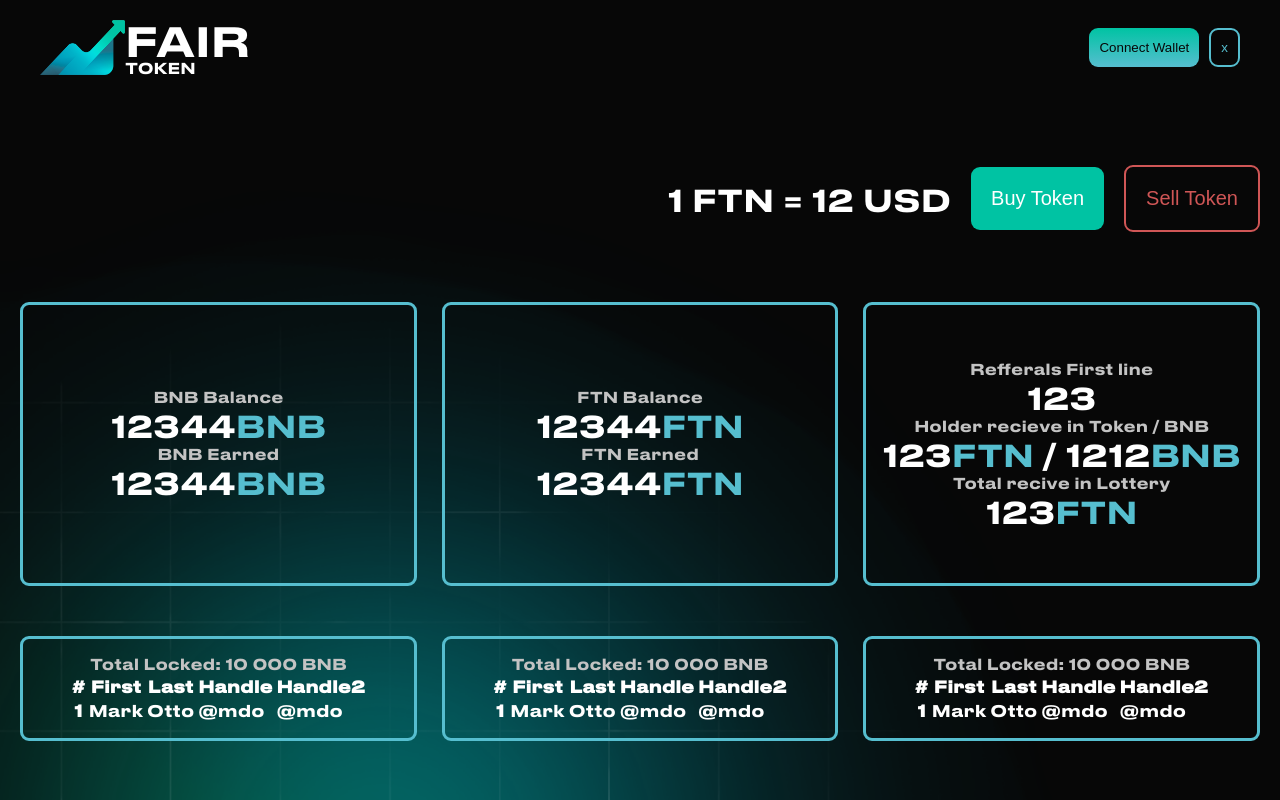
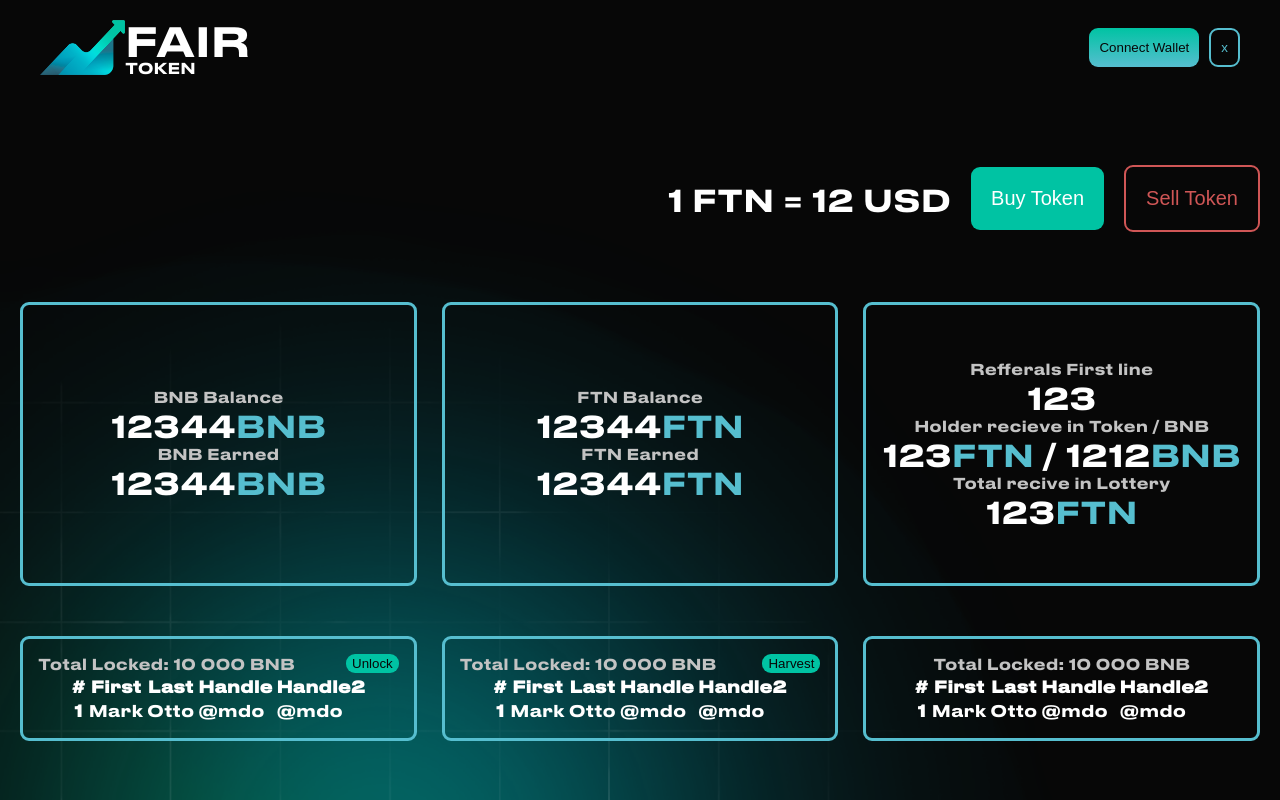
Before and after one commit to PaterDeTenebis/FTNNext, a Next.js app in the folder fairtoken/: page /cabinet in a window 1280 px wide. Built offline with nearby package versions, Linux system fonts and the light colour scheme.

Commit message:
table buttons added

```diff
--- a/fairtoken/pages/cabinet.js
+++ b/fairtoken/pages/cabinet.js
@@ -62,8 +62,9 @@ export default function Home() {
         </div>
         <div class="cabinet_botLine">
           <div class="cabinet_itemBordered">
-            <div class="cabinet_itemBordered_side cabinet_textSecondary">
+            <div class="cabinet_itemBordered_side cabinet_textSecondary cabinet_tableBtnHolder">
               Total Locked: 10 000 BNB
+              <button class="cabinet_buy">Unlock</button>
             </div>
             <table class="table cabinet_textLight">
               <thead>
@@ -87,8 +88,10 @@ export default function Home() {
             </table>
           </div>
           <div class="cabinet_itemBordered">
-            <div class="cabinet_itemBordered_side cabinet_textSecondary">
+            <div class="cabinet_itemBordered_side cabinet_textSecondary cabinet_tableBtnHolder">
               Total Locked: 10 000 BNB
+              <button class="cabinet_buy">Harvest</button>
+
             </div>
             <table class="table cabinet_textLight">
               <thead>
--- a/fairtoken/styles/cabinet.css
+++ b/fairtoken/styles/cabinet.css
@@ -10,6 +10,12 @@ background-repeat: no-repeat;
 padding: 0 20px;
 font-family: "Druk Text";
 
+}
+
+.cabinetWrapper .cabinet_tableBtnHolder {
+    display: flex;
+    justify-content: space-between;
+    width: 100%;
 }
 
 .cabinetWrapper .cabinet_itemBordered {
```
